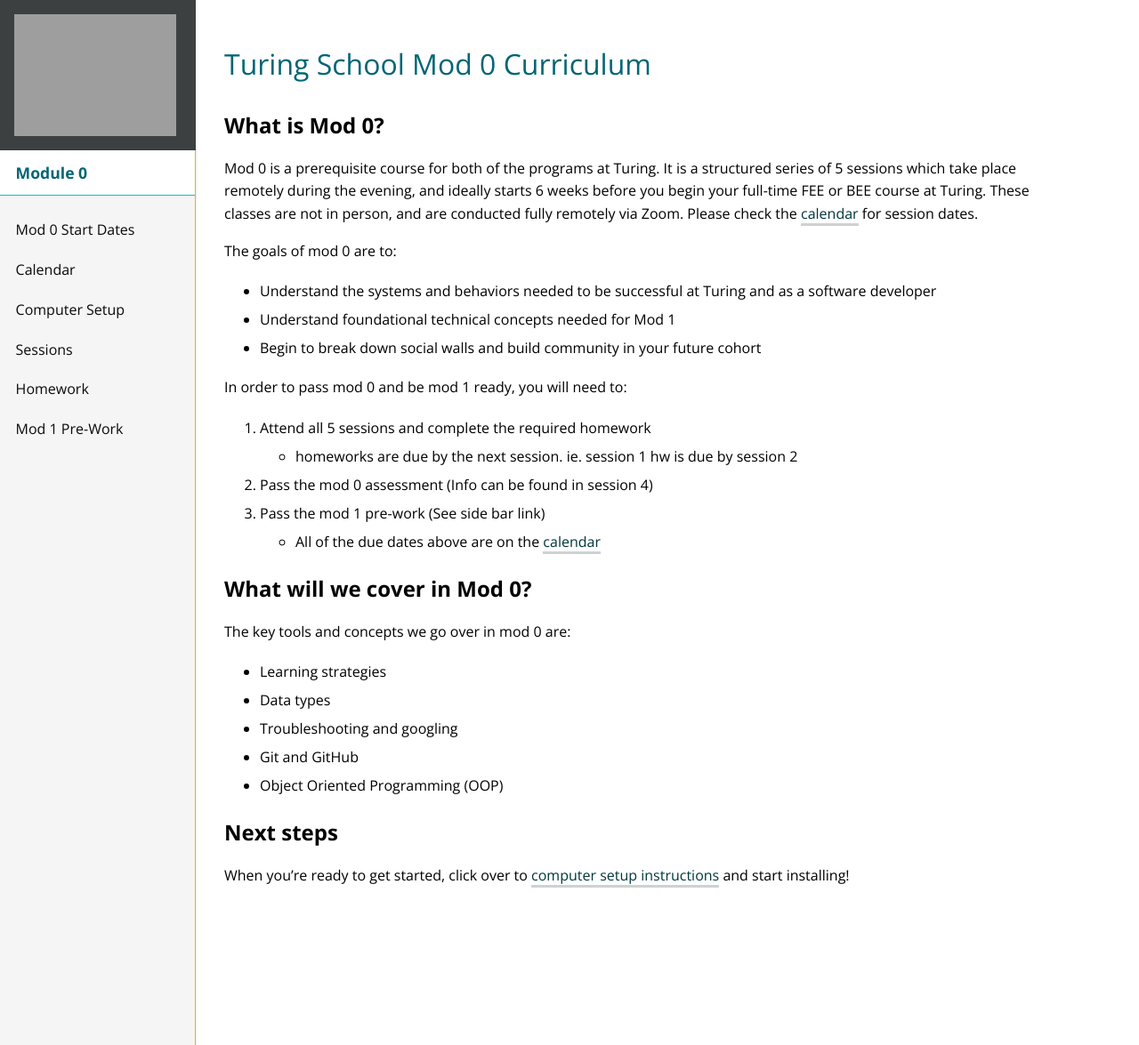
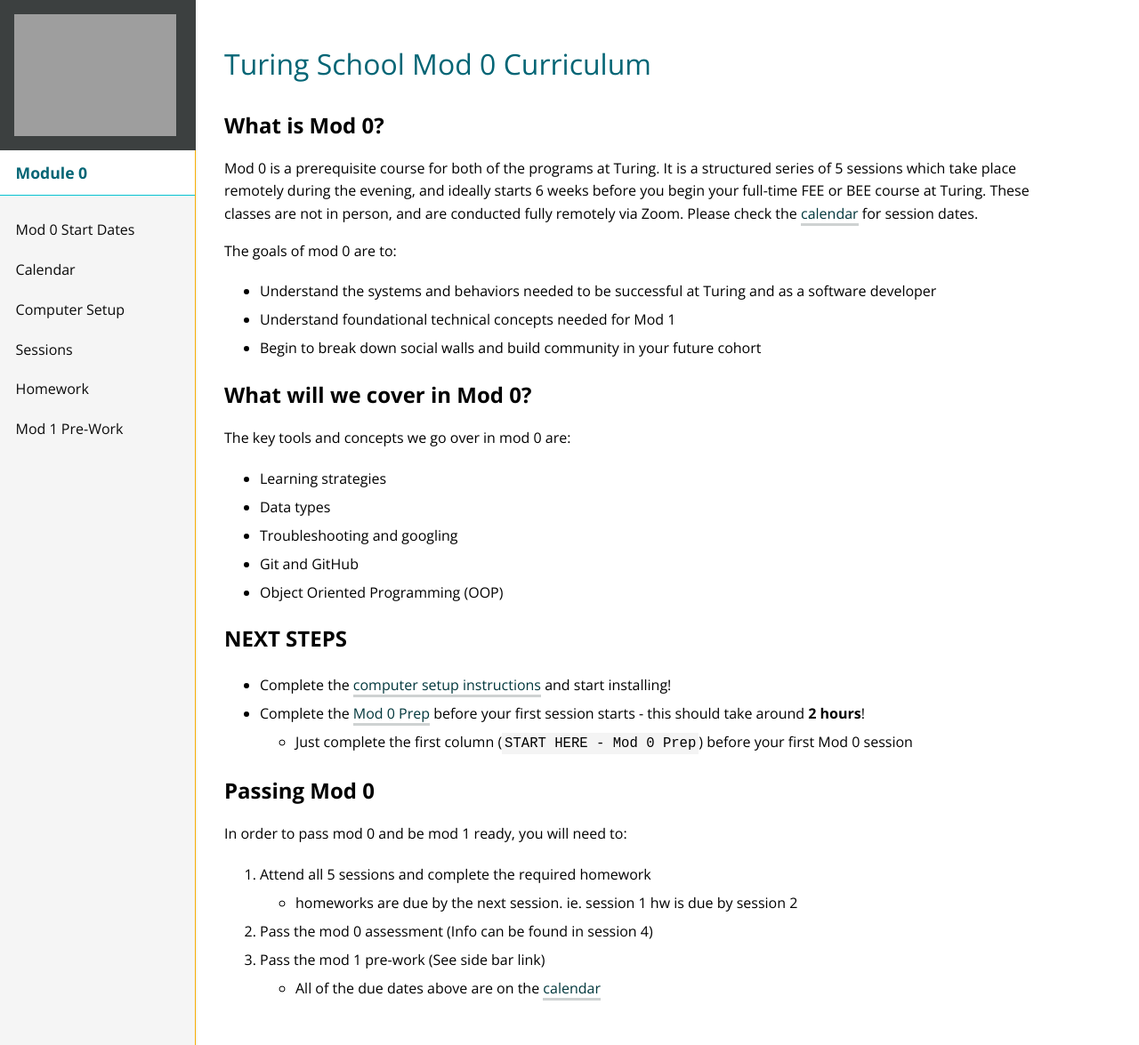
Before and after one commit to turingschool/mod-0-curriculum, a Jekyll site: the page built from index.md, in a window 1280 px wide and 1175 px high. Shown: the whole window at 89% size. Built offline with Jekyll 4.4.1, drawn with Linux system fonts in a browser that asks for light colours; nearby versions of some CDN libraries.

Commit message:
Reorganize main info page

```diff
--- a/index.md
+++ b/index.md
@@ -12,13 +12,6 @@
 * Understand foundational technical concepts needed for Mod 1
 * Begin to break down social walls and build community in your future cohort
 
-In order to pass mod 0 and be mod 1 ready, you will need to:
-1. Attend all 5 sessions and complete the required homework
-  * homeworks are due by the next session. ie. session 1 hw is due by session 2
-2. Pass the mod 0 assessment (Info can be found in session 4)
-3. Pass the mod 1 pre-work (See side bar link)
-  * All of the due dates above are on the [calendar]({{ site.baseurl }}/calendar)
-
 ## What will we cover in Mod 0?
 
 The key tools and concepts we go over in mod 0 are:
@@ -28,6 +21,15 @@
 * Git and GitHub
 * Object Oriented Programming (OOP)
 
-## Next steps
+## NEXT STEPS
+* Complete the [computer setup instructions]({{ site.baseurl }}{% link setup-instructions.md %}) and start installing!
+* Complete the [Mod 0 Prep](https://trello.com/b/2SkOztic/mod-0) before your first session starts - this should take around **2 hours**!
+  - Just complete the first column (`START HERE - Mod 0 Prep`) before your first Mod 0 session
 
-When you're ready to get started, click over to [computer setup instructions]({{ site.baseurl }}{% link setup-instructions.md %}) and start installing!
+## Passing Mod 0
+In order to pass mod 0 and be mod 1 ready, you will need to:
+1. Attend all 5 sessions and complete the required homework
+  * homeworks are due by the next session. ie. session 1 hw is due by session 2
+2. Pass the mod 0 assessment (Info can be found in session 4)
+3. Pass the mod 1 pre-work (See side bar link)
+  * All of the due dates above are on the [calendar]({{ site.baseurl }}/calendar)
```
